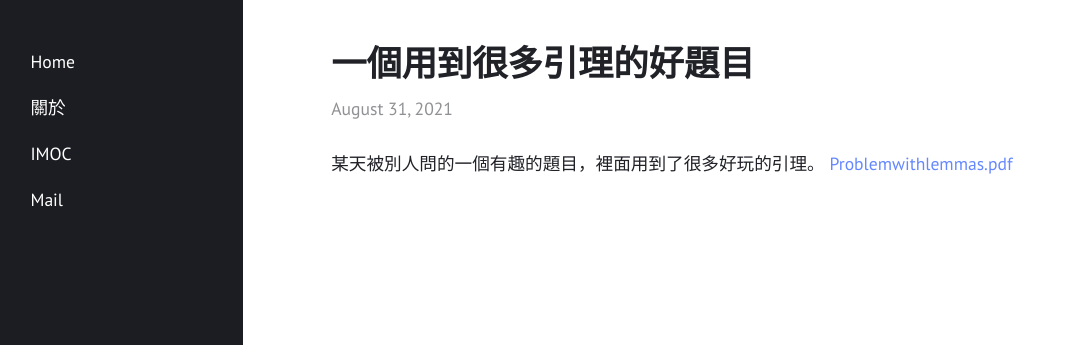
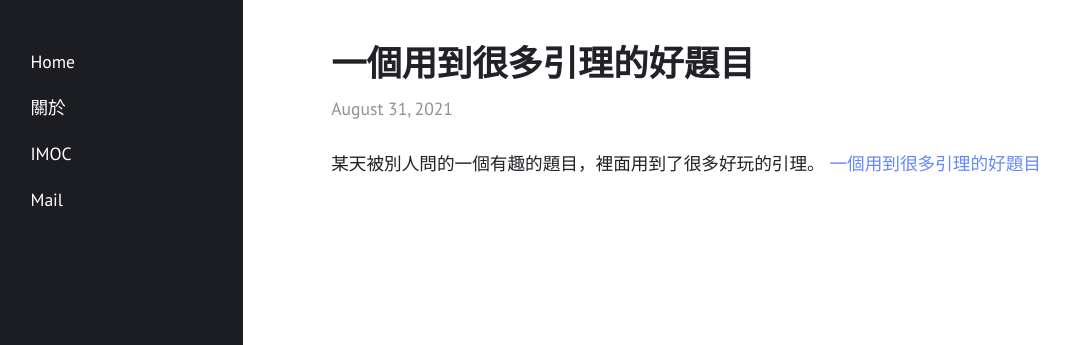
Before and after one commit to Permutation-Chang/Permutation-Chang.github.io, a Jekyll site: the page built from _posts/2021-08-31-Problemwithlemmas.md, in a window 1280 px wide. Shown: the top 345 px of the page, without its empty margins (48-1117 px from the left). Built offline with Jekyll 4.4.1, drawn with Linux system fonts in a browser that asks for light colours.

Commit message:
Update 2021-08-31-Problemwithlemmas.md

```diff
--- a/_posts/2021-08-31-Problemwithlemmas.md
+++ b/_posts/2021-08-31-Problemwithlemmas.md
@@ -4,6 +4,6 @@ layout: post
 ---
 
 某天被別人問的一個有趣的題目，裡面用到了很多好玩的引理。
-[Problemwithlemmas.pdf]
+[一個用到很多引理的好題目]
 
-[Problemwithlemmas.pdf]:/Problemwithlemmas.pdf
+[一個用到很多引理的好題目]:/Problemwithlemmas.pdf
```
